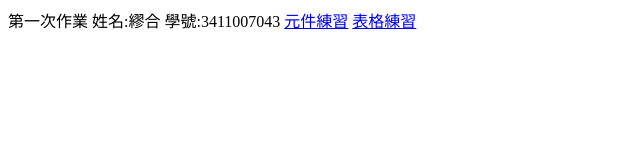
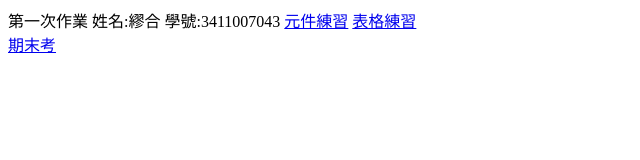
Before and after one commit to milk0927/3411007043, a plain HTML site: page index.html in a window 1280 px wide. Shown: the full height of the page, 0-640 px from the left. Drawn offline with Linux system fonts and the light colour scheme.

Commit message:
Add files via upload

```diff
--- a/index.html
+++ b/index.html
@@ -12,5 +12,7 @@
     學號:3411007043
     <a href="43.html">元件練習</a>
     <a href="table.html">表格練習</a>
+    <br>
+    <a href="111.html">期末考</a>
 </body>
 </html>
```
